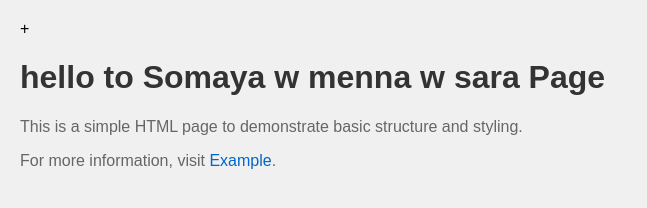
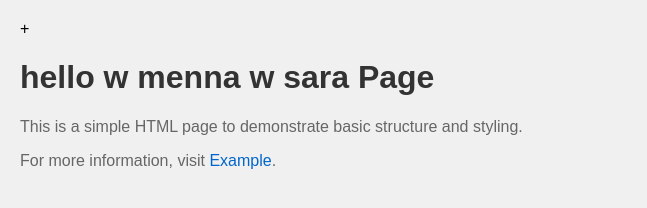
Before and after one commit to Somaya-Ayman/Code-Quest, a plain HTML site: page index.html in a window 1280 px wide. Shown: the whole page, without its empty margins (0-647 px from the left). Drawn offline with Linux system fonts and the light colour scheme.

Commit message:
Update index.html

```diff
--- a/index.html
+++ b/index.html
@@ -27,7 +27,7 @@
     </style>
 </head>
 <body>
-    <h1>hello to Somaya w menna w sara Page</h1>
+    <h1>hello  w menna w sara Page</h1>
     <p>This is  a simple HTML page to demonstrate basic structure and styling.</p>
     <p>For more information, visit <a href="https://www.example.com" target="_blank">Example</a>.</p>
 </body>
```
